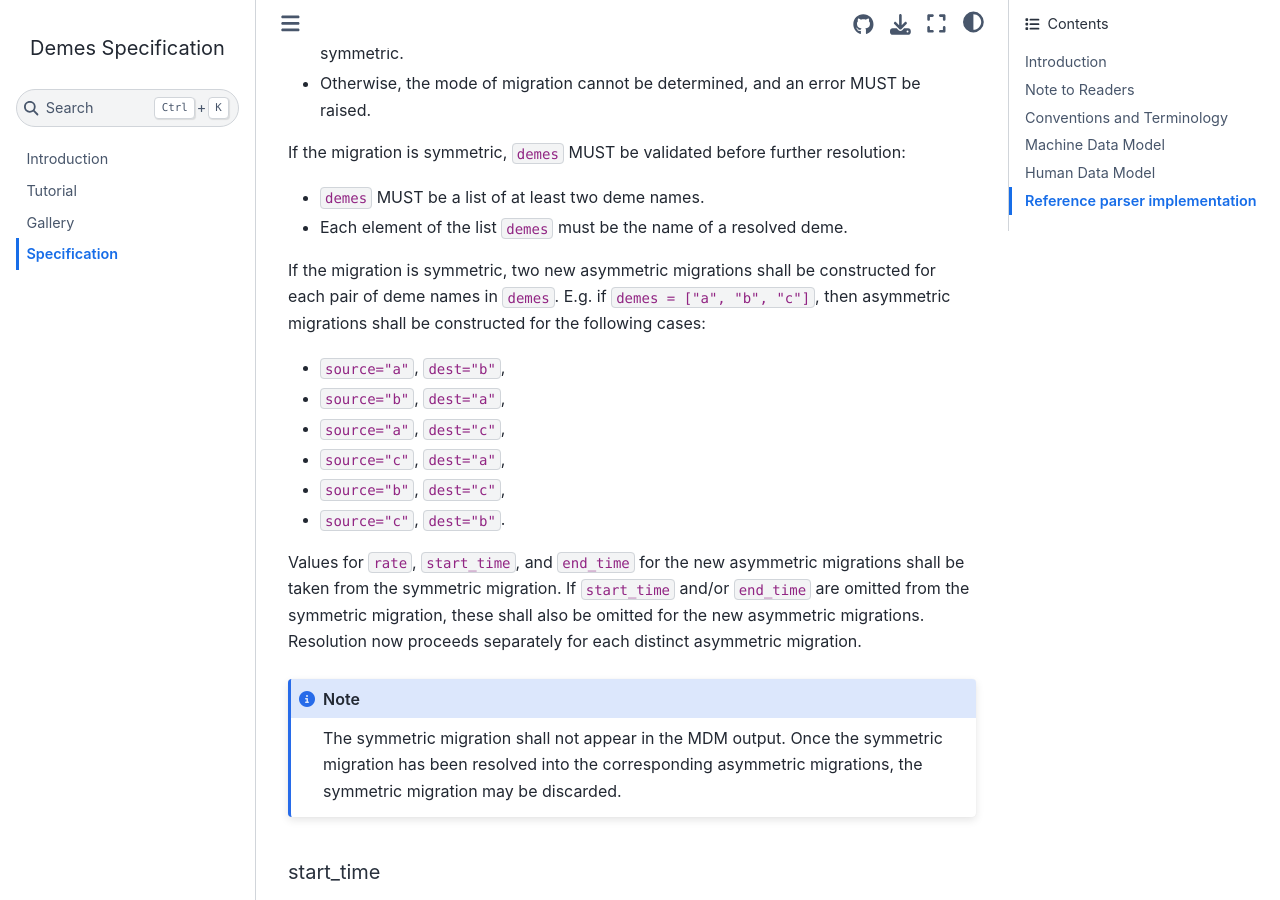
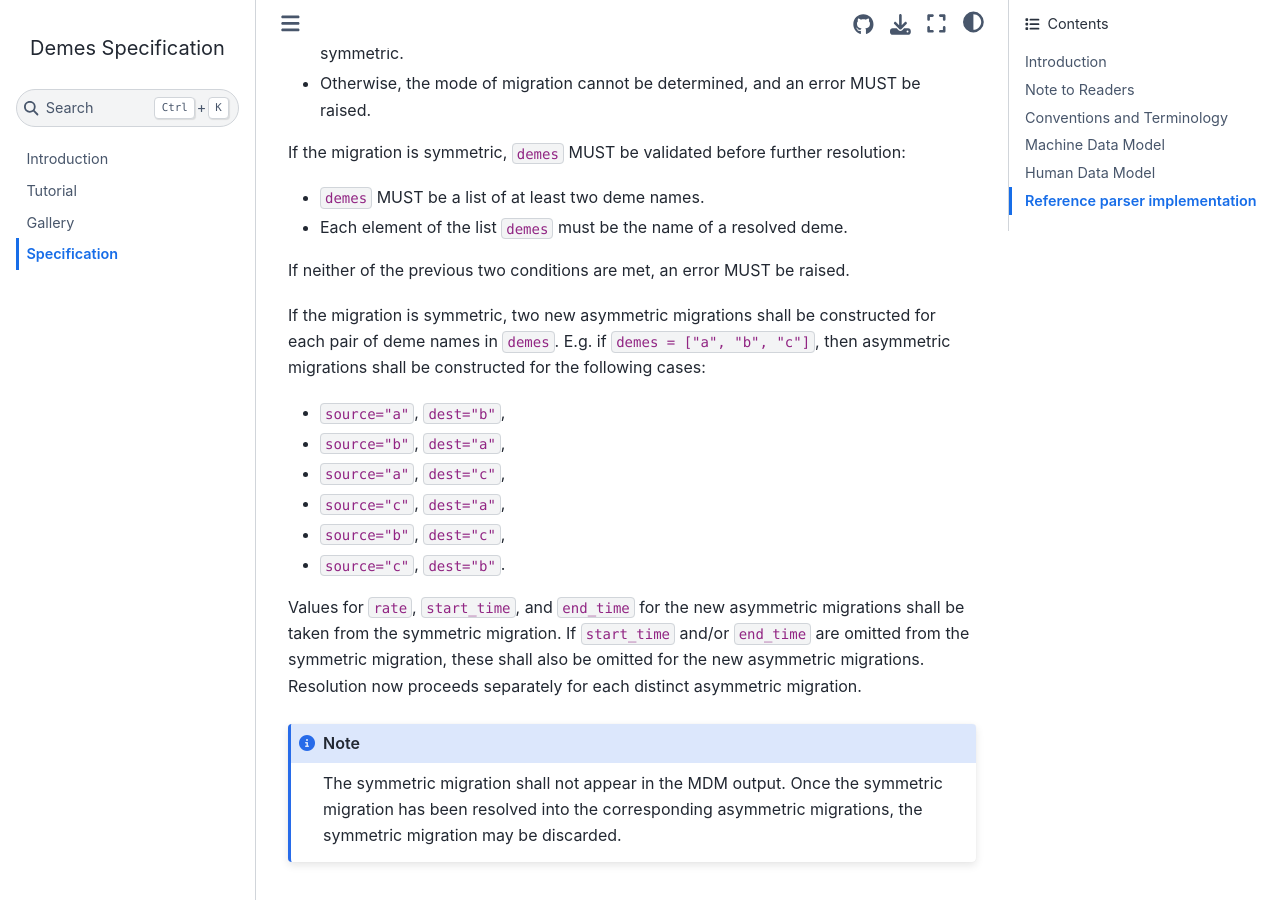
Before and after one commit to popsim-consortium/demes-spec, a Jupyter Book: the page built from docs/specification.md, in a window 1280 px wide and 900 px high, scrolled down 18534 px. Built offline with Jupyter Book 1.0.4 settings and Sphinx 7.4.7 and the Sphinx Book theme 1.1.4, drawn with Linux system fonts in a browser that asks for light colours.

Commit message:
must raise an error for some cases during migration resolution.

```diff
--- a/docs/specification.md
+++ b/docs/specification.md
@@ -805,6 +805,8 @@ before further resolution:
 - ``demes`` MUST be a list of at least two deme names.
 - Each element of the list ``demes`` must be the name of a resolved deme.
 
+If neither of the previous two conditions are met, an error MUST be raised.
+
 If the migration is symmetric, two new asymmetric migrations shall be
 constructed for each pair of deme names in ``demes``.
 E.g. if ``demes = ["a", "b", "c"]``, then asymmetric migrations shall
```
